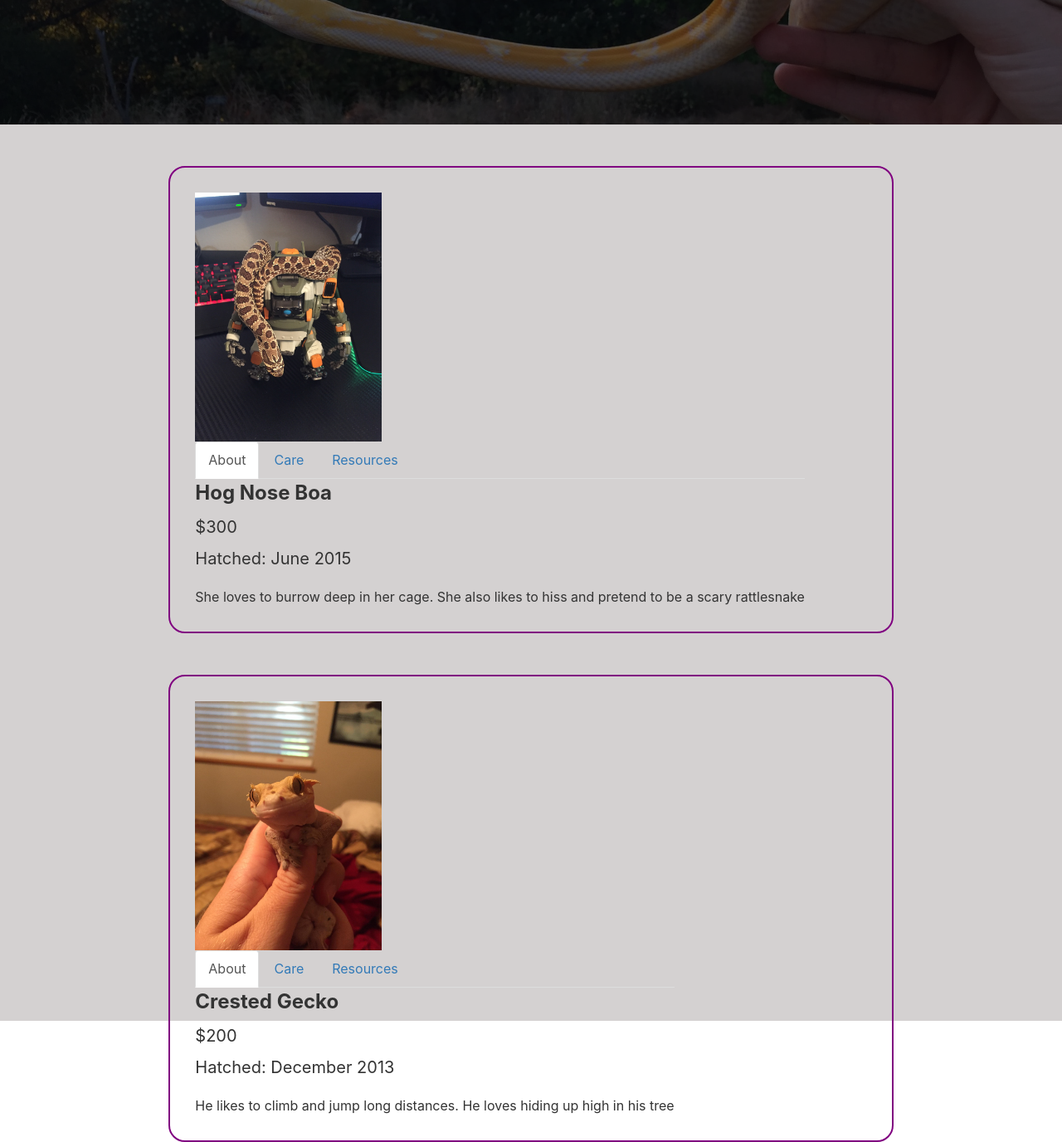
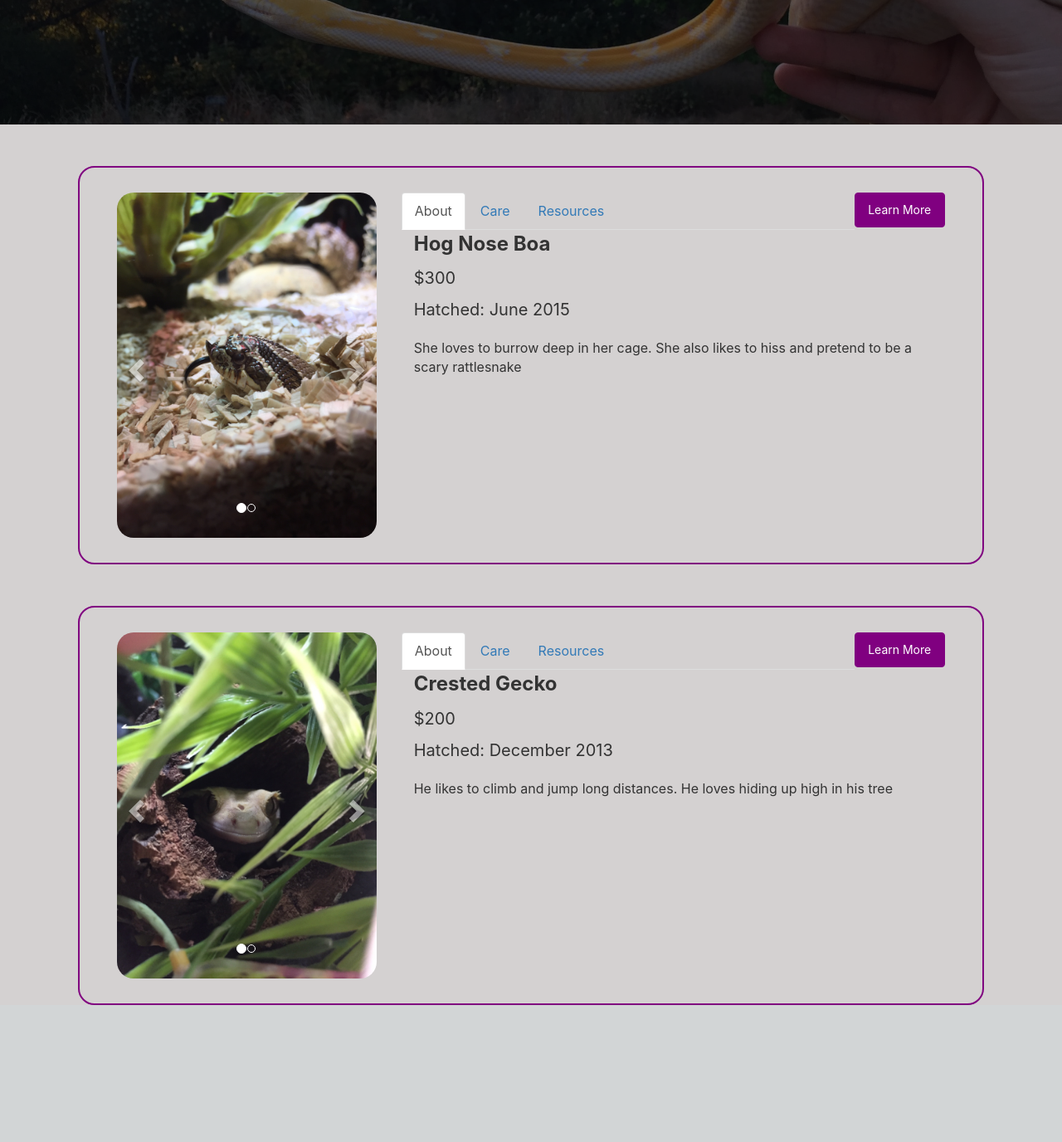
Before and after one commit to ballj19/jakeballnet, a PHP site: page /HogWildReptiles/ in a window 1280 px wide. Shown: the part 470-1846 px from the top of the page at 83% size. After the commit the page ends 1681 px from the top, so only its background shows below. Run offline with PHP 8.4, Linux system fonts and the light colour scheme; some libraries are stand-ins or nearby versions.

Commit message:
MORE CHANGES

```diff
--- a/HogWildReptiles/index.php
+++ b/HogWildReptiles/index.php
@@ -38,16 +38,86 @@
                 for($i = 2; $i < sizeof($for_sale); $i++)
                 {
                         $name = $for_sale[$i];
-                        echo '<div class="reptile col-md-8 col-md-offset-2">';
-                        echo '<img class="reptile-img1" src="ForSale/' . $name . '/img1.jpg"/>';
+                        echo '<div class="reptile col-md-10 col-md-offset-1">';
+
+                        echo '<div id="carousel-' . $name . '" class="carousel slide col-md-4" data-ride="carousel" data-interval="false">';
+                        echo '<ol class="carousel-indicators">';
+                        $images = scandir('ForSale/' . $name . '/Images/');
+                        for($j = 2; $j < sizeof($images); $j++)
+                        {
+                                if($j == 2)
+                                {
+                                        echo '<li data-target="#carousel-' . $name . '" data-slide-to="' . ($j - 2) . '" class="active"></li>';
+                                }
+                                else
+                                {
+                                        echo '<li data-target="#carousel-' . $name . '" data-slide-to="' . ($j - 2) . '"></li>';
+                                }
+                        }
+                        echo '</ol>';
+
+                        echo '<div class="carousel-inner">';
+                        for($j = 2; $j < sizeof($images); $j++)
+                        {
+                                if($j == 2)
+                                {
+                                        echo '<div class="item active">';
+                                }
+                                else
+                                {
+                                        echo '<div class="item">';
+                                }
+                                $image =  'ForSale/' . $name . '/Images/' . $images[$j];
+                                echo '<img class="reptile-img" src="' . $image . '">';
+                                echo '</div>';
+                        }
+                        echo '</div>';
+
+                        echo '<a class="left carousel-control" href="#carousel-' . $name . '" data-slide="prev">';
+                        echo '<span class="glyphicon glyphicon-chevron-left"></span>';
+                        echo '<span class="sr-only">Previous</span>';
+                        echo '</a>';
+                        echo '<a class="right carousel-control" href="#carousel-' . $name . '" data-slide="next">';
+                        echo '<span class="glyphicon glyphicon-chevron-right"></span>';
+                        echo '<span class="sr-only">Next</span>';
+                        echo '</a>';
+
+                        echo '</div>';
                  ?>
-                <div class="reptile-info">
-                        <ul class="nav nav-tabs">
+                <div class="reptile-info col-md-8">
+                        <ul class="nav nav-tabs col-md-10">
                                 <li class="active"><a href="#<?php echo $name . '-';?>about" data-toggle="tab">About</a></li>
                                 <li><a href="#<?php echo $name . '-';?>care" data-toggle="tab">Care</a></li>
                                 <li><a href="#<?php echo $name . '-';?>resources" data-toggle="tab">Resources</a></li>
                         </ul>
-                        <div class="tab-content">
+                        <button type="button" data-toggle="modal" data-target="#form-<?php echo $name; ?>" class="btn buy-btn col-md-2">Learn More</button>
+
+                        <!-- Modal -->
+                        <div class="modal fade" id="form-<?php echo $name; ?>" tabindex="-1" role="dialog" aria-labelledby="form-<?php echo $name; ?>" aria-hidden="true">
+                                <div class="modal-dialog" role="document">
+                                        <div class="modal-content">
+                                                <div class="modal-header">
+                                                        <h5 class="modal-title" id="form-<?php echo $name; ?>">Looking to buy or have any questions?  Email us here and we will get back to you!</h5>
+                                                        <button type="button" class="close" data-dismiss="modal" aria-label="Close">
+                                                                <span aria-hidden="true">&times;</span>
+                                                        </button>
+                                                </div>
+                                                <div class="modal-body">
+                                                        <form action="mail.php" method="post">
+                                                                Name:<br>
+                                                                <input type="text" name="name" required><br>
+                                                                E-mail:<br>
+                                                                <input type="text" name="mail" required><br>
+                                                                Comment:<br>
+                                                                <input type="text" name="comment" size="50" required><br><br>
+                                                                <input type="submit" value="Send">
+                                                        </form>
+                                                </div>
+                                        </div>
+                                </div>
+                        </div>
+
+                        <div class="tab-content col-md-12">
                                 <div class="tab-pane active" id="<?php echo $name . '-';?>about"><?php echo file_get_contents('ForSale/' . $name . '/about.txt');?></div>
                                 <div class="tab-pane" id="<?php echo $name . '-';?>care">Test1</div>
                                 <div class="tab-pane" id="<?php echo $name . '-';?>resources">Test2</div>
--- a/HogWildReptiles/style.css
+++ b/HogWildReptiles/style.css
@@ -68,7 +68,6 @@ body {
 }
 
 #explore-container {
-        height: 1080px;
         background-color: rgb(212, 209, 209);
 }
 
@@ -77,12 +76,6 @@ body {
         border: 2px solid purple;
         border-radius: 20px;
         padding: 30px;
-}
-
-.reptile-img1 {
-        height:300px;
-        float: left;
-        margin-right: 10px;
 }
 
 .reptile-title {
@@ -110,3 +103,26 @@ body {
         font-size: 20px;
         padding-bottom: 20px;
 }
+
+.carousel-control {
+        background-image: none !important;
+}
+
+.right {
+        right: 10 !important;
+}
+
+.left {
+        left: 10 !important;
+}
+
+.reptile-img {
+        border-radius: 20px;
+}
+
+.buy-btn {
+        background-color: purple;
+        color: white;
+        padding: 10px;
+        border: 1px solid purple;
+}
```
Also changed, not shown: HogWildReptiles/mail.php (added, +21 -0 lines), HogWildReptiles/ForSale/Diglett/Images/IMG_7949.jpg (added), HogWildReptiles/ForSale/Diglett/Images/img1.jpg (renamed from HogWildReptiles/ForSale/Diglett/img1.jpg), HogWildReptiles/ForSale/Smaug/Images/img.jpg (added), HogWildReptiles/ForSale/Smaug/Images/img1.jpg (renamed from HogWildReptiles/ForSale/Smaug/img1.jpg).
